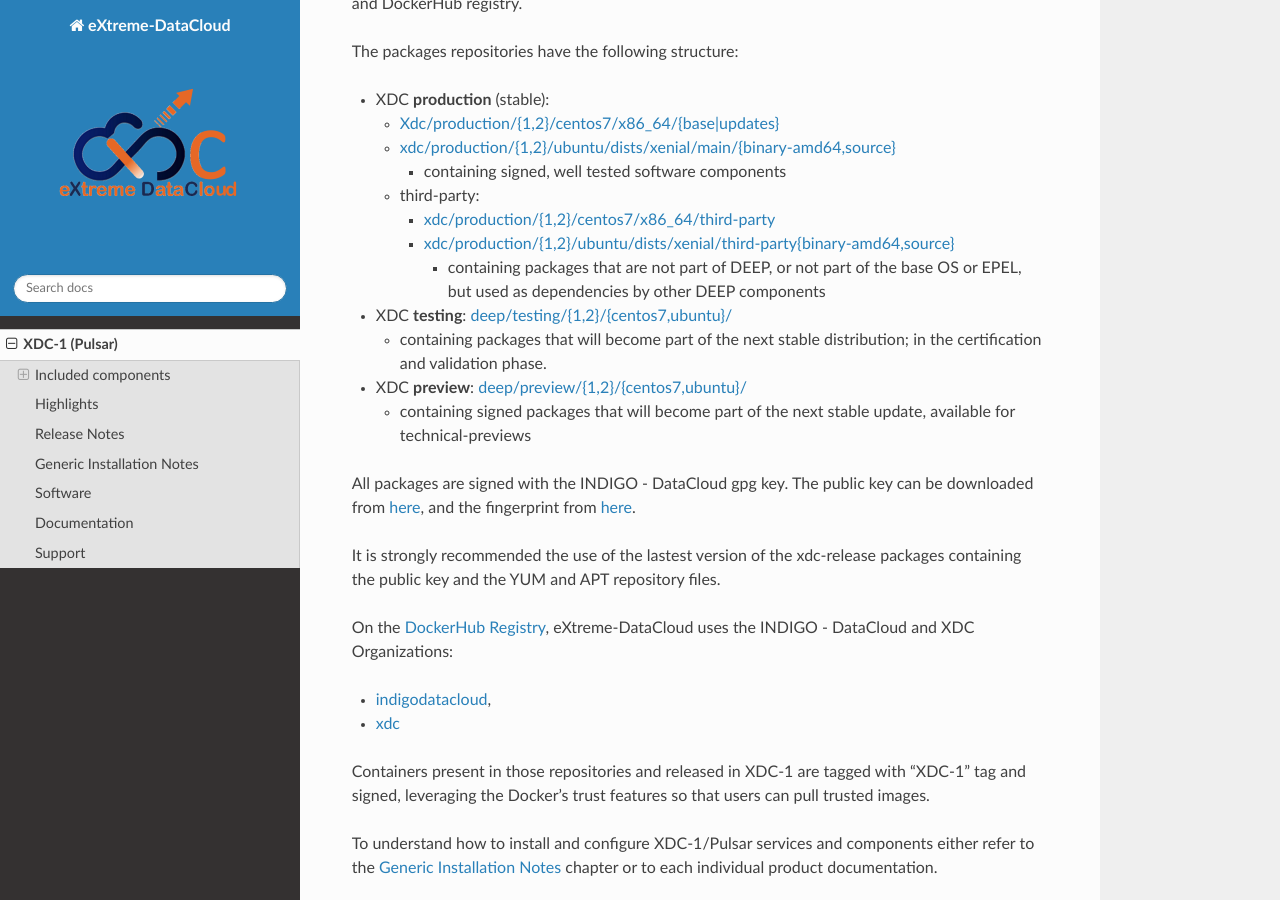
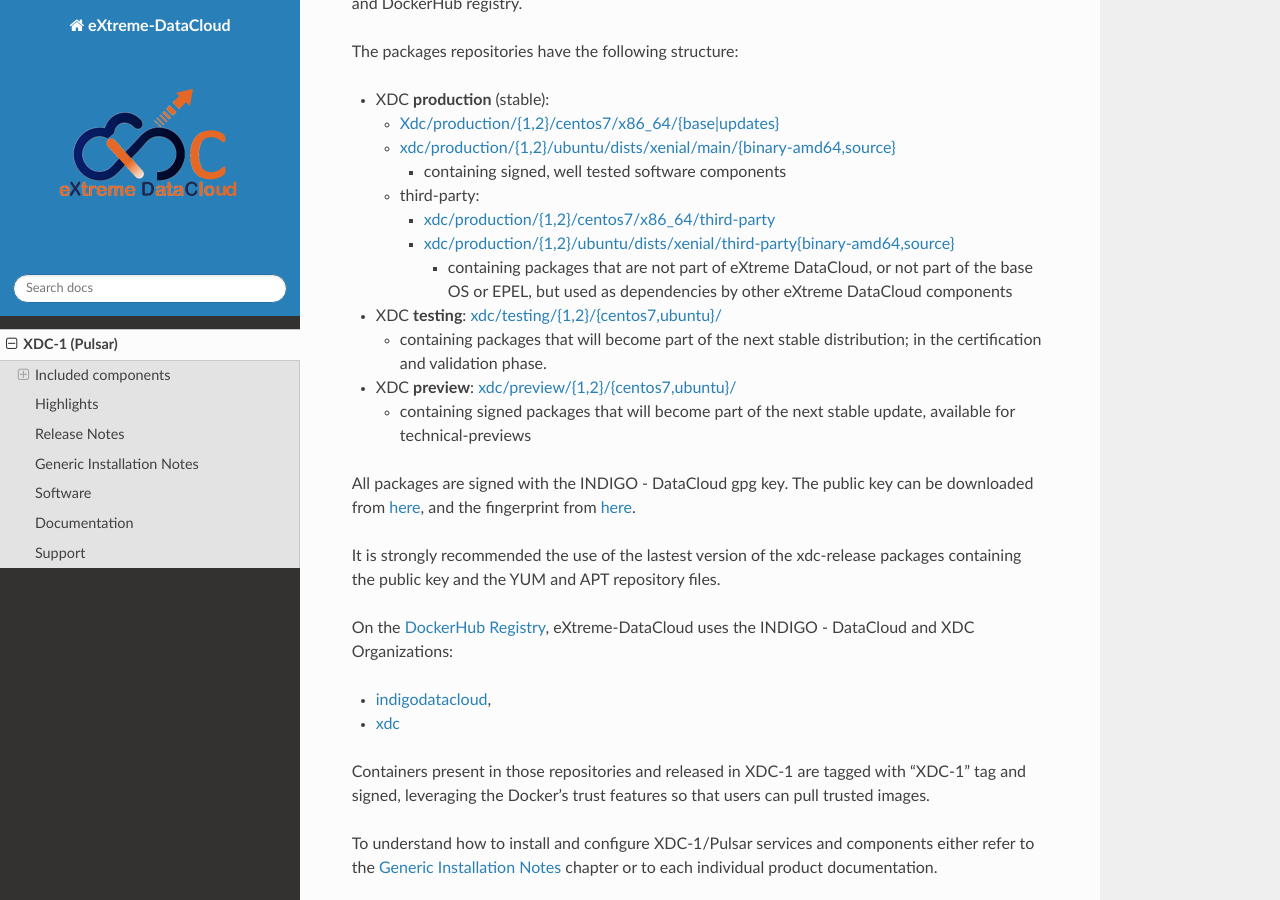
Before and after one commit to extreme-datacloud/xdc-releases, a Sphinx documentation site: the page built from source/releases/pulsar/index.rst, in a window 1280 px wide and 900 px high, scrolled down 1904 px. Built offline with Sphinx 7.4.7 and the Read the Docs theme 2.0.0, drawn with Linux system fonts in a browser that asks for light colours.

Commit message:
typo corrections

```diff
--- a/source/index.rst
+++ b/source/index.rst
@@ -31,7 +31,7 @@
 eXtreme-DataCloud **production** (stable) repositories:
 
 * `xdc/production/{1,2}/centos7/x86_64/{base|updates} <http://repo.indigo-datacloud.eu/repository/xdc/production/1/centos7/x86_64/base/repoview/>`_
-* `xdc/production/{1,2}/ubuntu/dists/xenial/main/{binary-amd64,source} <http://repo.indigo-datacloud.eu/repository/xc/production/1/ubuntu/dists/xenial/main/>`_
+* `xdc/production/{1,2}/ubuntu/dists/xenial/main/{binary-amd64,source} <http://repo.indigo-datacloud.eu/repository/xdc/production/1/ubuntu/dists/xenial/main/>`_
 
   * containing signed, well tested software components
 
--- a/source/releases/pulsar/index.rst
+++ b/source/releases/pulsar/index.rst
@@ -114,13 +114,13 @@
     * `xdc/production/{1,2}/centos7/x86_64/third-party <http://repo.indigo-datacloud.eu/repository/xdc/production/1/centos7/x86_64/third-party/repoview>`_
     * `xdc/production/{1,2}/ubuntu/dists/xenial/third-party{binary-amd64,source} <http://repo.indigo-datacloud.eu/repository/xdc/production/1/ubuntu/dists/xenial/third-party>`_
 
-      * containing packages that are not part of DEEP, or not part of the base OS or EPEL, but used as dependencies by other DEEP components
+      * containing packages that are not part of eXtreme DataCloud, or not part of the base OS or EPEL, but used as dependencies by other eXtreme DataCloud components
 
-* XDC **testing**: `deep/testing/{1,2}/{centos7,ubuntu}/ <http://repo.indigo-datacloud.eu/repository/xdc/testing/>`_
+* XDC **testing**: `xdc/testing/{1,2}/{centos7,ubuntu}/ <http://repo.indigo-datacloud.eu/repository/xdc/testing/>`_
 
   * containing packages that will become part of the next stable distribution; in the certification and validation phase.
 
-* XDC **preview**: `deep/preview/{1,2}/{centos7,ubuntu}/ <http://repo.indigo-datacloud.eu/repository/xdc/preview/>`_
+* XDC **preview**: `xdc/preview/{1,2}/{centos7,ubuntu}/ <http://repo.indigo-datacloud.eu/repository/xdc/preview/>`_
 
   * containing signed packages that will become part of the next stable update, available for technical-previews
 
--- a/source/releases/pulsar/ttt.rst
+++ b/source/releases/pulsar/ttt.rst
@@ -4,8 +4,8 @@
 .. contents:: Table of Contents
 
 The **TOSCA types** repository shows a YAML description of
-new types added first in the INDIGO project, and afterwards
-in the DEEP-HybridDataCloud and eXtreme DataCloud projects,
+new types added first in the INDIGO-DataCloud project, and afterwards
+in the DEEP-HybridDataCloud 8DEEP) and eXtreme DataCloud (XDC) projects,
 to extend TOSCA Simple Profile in YAML Version 1.0 to add
 high level entities. In the examples directory there are a
 set of TOSCA documents using these types that will be
```
